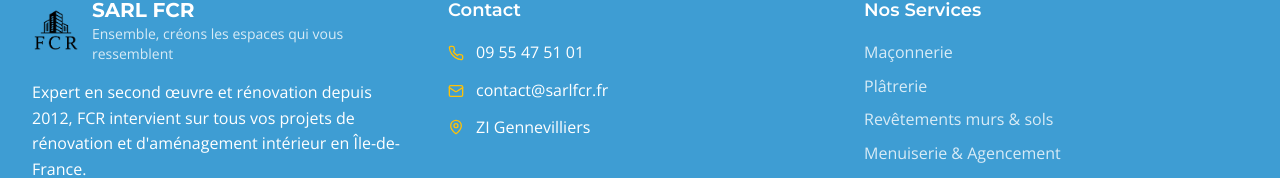
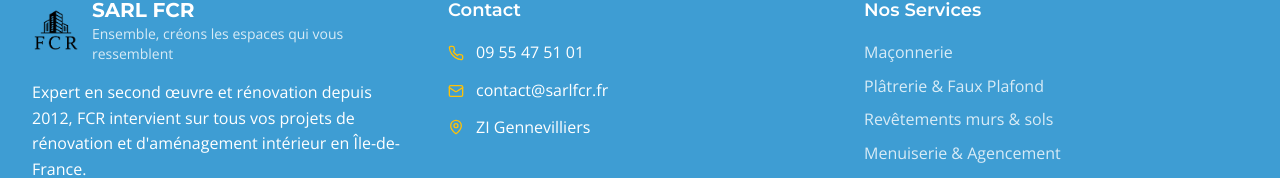
Before and after one commit to BilalRashid8/sarlfcr, a Next.js app: page / in a window 1280 px wide. Shown: the part 4929-5107 px from the top of the page. Built offline with nearby package versions, Linux system fonts and the light colour scheme.

Commit message:
Updated Footer.tsx

```diff
--- a/components/Footer.tsx
+++ b/components/Footer.tsx
@@ -56,7 +56,7 @@ const Footer = () => {
             <h3 className="text-lg font-semibold mb-4 text-white" style={{ fontFamily: 'Montserrat, sans-serif' }}>Nos Services</h3>
             <ul className="space-y-2">
               <li><Link href="/services/maconnerie" className="text-white opacity-80 hover:opacity-100 transition-opacity">Maçonnerie</Link></li>
-              <li><Link href="/services/platrerie" className="text-white opacity-80 hover:opacity-100 transition-opacity">Plâtrerie</Link></li>
+              <li><Link href="/services/platrerie" className="text-white opacity-80 hover:opacity-100 transition-opacity">Plâtrerie & Faux Plafond</Link></li>
               <li><Link href="/services/revetements" className="text-white opacity-80 hover:opacity-100 transition-opacity">Revêtements murs & sols</Link></li>
               <li><Link href="/services/menuiserie-agencement" className="text-white opacity-80 hover:opacity-100 transition-opacity">Menuiserie & Agencement</Link></li>
               <li><Link href="/services/divers" className="text-white opacity-80 hover:opacity-100 transition-opacity">Divers</Link></li>
--- a/components/Header.tsx
+++ b/components/Header.tsx
@@ -28,7 +28,7 @@ const Header = () => {
 
   const servicesItems = [
     { href: '/services/maconnerie', label: 'Maçonnerie' },
-    { href: '/services/platrerie', label: 'Plâtrerie' },
+    { href: '/services/platrerie', label: 'Plâtrerie & Faux Plafond' },
     { href: '/services/revetements', label: 'Revêtements murs & sols' },
     { href: '/services/menuiserie-agencement', label: 'Menuiserie & Agencement' },
     { href: '/services/divers', label: 'Divers' },
```
